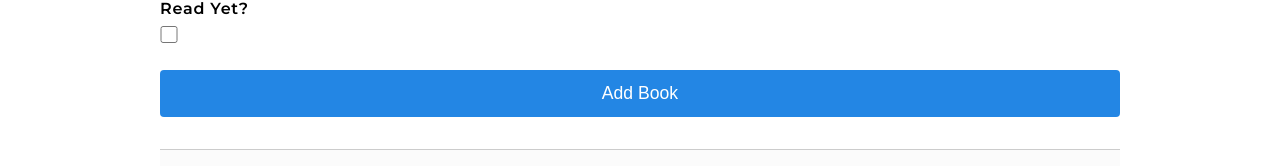
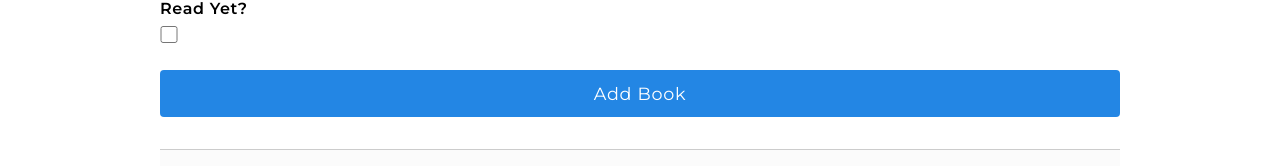
Before and after one commit to apcurran/vue-library-app, a Vue app: page / in a window 1280 px wide. Shown: the part 417-583 px from the top of the page. Built offline with nearby package versions, Linux system fonts and the light colour scheme.

Commit message:
Fixed removeBook method bug

```diff
--- a/src/App.vue
+++ b/src/App.vue
@@ -30,9 +30,10 @@ export default {
     box-sizing: border-box;
 }
 
-html {
+html,
+button {
   font-family: 'Montserrat', sans-serif;
-  letter-spacing: .75px;
+  letter-spacing: .04em;
 }
 
 .container {
--- a/src/components/Books.vue
+++ b/src/components/Books.vue
@@ -40,7 +40,7 @@
                         <td>{{ value.pages }}</td>
                         <td v-if="value.status"><button class="status-btn finished" v-on:click="value.status = !value.status">Finished!</button></td>
                         <td v-else><button class="status-btn unfinished" v-on:click="value.status = !value.status">Not yet</button></td>
-                        <td><img class="delete-btn" src="../images/trashcan.svg" alt="Trashcan icon" v-on:click="removeBook"></td>
+                        <td><img class="delete-btn" src="../images/trashcan.svg" alt="Trashcan icon" v-on:click="removeBook(key)"></td>
                     </tr>
                 </tbody>
             </table>
@@ -75,8 +75,8 @@ export default {
 
             localStorage.setItem("storedBooks", JSON.stringify(this.books));
         },
-        removeBook() {
-            this.books.splice(this, 1);
+        removeBook(key) {
+            this.books.splice(key, 1);
 
             localStorage.setItem("storedBooks", JSON.stringify(this.books));
         }
```
Also changed, not shown: 3 other files (tests, documents, lock files or other folders).
